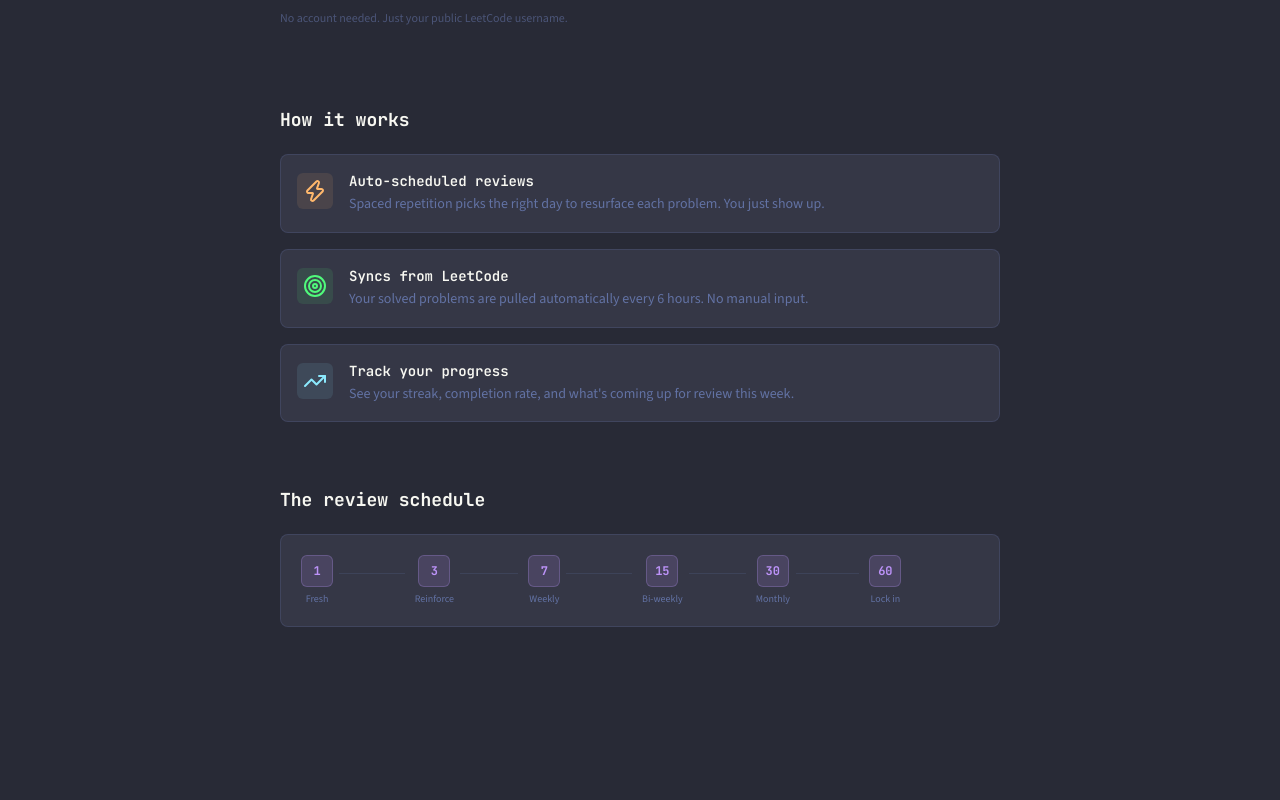
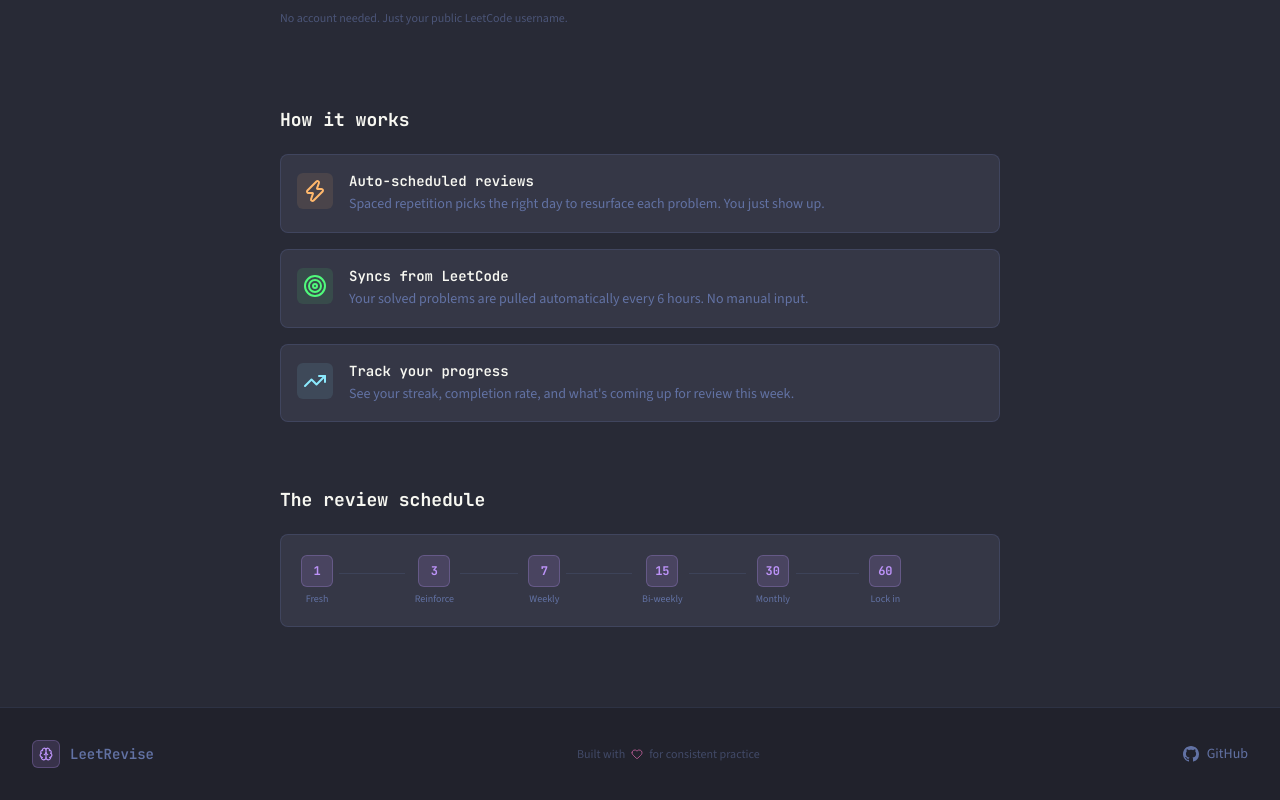
Before and after one commit to Joydeep279/LeetCode-Revisited, a React (Vite) app in the folder client/: page / in a window 1280 px wide. Shown: the part 516-1316 px from the top of the page. Before the commit the page ends 1223 px from the top, so only its background shows below. Built offline with nearby package versions, Linux system fonts and the light colour scheme; no server answers.

Commit message:
add footer

```diff
--- /dev/null
+++ b/client/src/components/Footer.jsx
@@ -0,0 +1,39 @@
+import { Brain, Heart } from "lucide-react";
+import { Link } from "react-router-dom";
+
+export default function Footer() {
+  return (
+    <footer className="border-t border-drac-comment/20 bg-drac-darker">
+      <div className="max-w-7xl mx-auto px-4 sm:px-6 lg:px-8 py-8">
+        <div className="flex flex-col sm:flex-row items-center justify-between gap-6">
+
+          {/* Brand */}
+          <Link to="/" className="flex items-center gap-2.5 group">
+            <div className="w-7 h-7 rounded-md bg-drac-purple/15 border border-drac-purple/25 flex items-center justify-center transition-colors group-hover:bg-drac-purple/25">
+              <Brain className="w-3.5 h-3.5 text-drac-purple" />
+            </div>
+            <span className="text-sm font-heading font-semibold text-drac-comment transition-colors group-hover:text-drac-purple">
+              LeetRevise
+            </span>
+          </Link>
+
+          {/* Center — tagline */}
+          <p className="text-xs text-drac-comment/50 flex items-center gap-1.5">
+            Built with <Heart className="w-3 h-3 text-drac-pink/60" /> for consistent practice
+          </p>
+
+          {/* Right — GitHub link */}
+          <a
+            href="https://github.com/Joydeep279/LeetCode-Revisited"
+            target="_blank"
+            rel="noopener noreferrer"
+            className="flex items-center gap-2 text-sm text-drac-comment hover:text-drac-fg transition-colors"
+          >
+            <svg className="w-4 h-4" viewBox="0 0 24 24" fill="currentColor"><path d="M12 0C5.37 0 0 5.37 0 12c0 5.31 3.435 9.795 8.205 11.385.6.105.825-.255.825-.57 0-.285-.015-1.23-.015-2.235-3.015.555-3.795-.735-4.035-1.41-.135-.345-.72-1.41-1.23-1.695-.42-.225-1.02-.78-.015-.795.945-.015 1.62.87 1.845 1.23 1.08 1.815 2.805 1.305 3.495.99.105-.78.42-1.305.765-1.605-2.67-.3-5.46-1.335-5.46-5.925 0-1.305.465-2.385 1.23-3.225-.12-.3-.54-1.53.12-3.18 0 0 1.005-.315 3.3 1.23.96-.27 1.98-.405 3-.405s2.04.135 3 .405c2.295-1.56 3.3-1.23 3.3-1.23.66 1.65.24 2.88.12 3.18.765.84 1.23 1.905 1.23 3.225 0 4.605-2.805 5.625-5.475 5.925.435.375.81 1.095.81 2.22 0 1.605-.015 2.895-.015 3.3 0 .315.225.69.825.57A12.02 12.02 0 0 0 24 12c0-6.63-5.37-12-12-12z"/></svg>
+            <span className="hidden sm:inline">GitHub</span>
+          </a>
+        </div>
+      </div>
+    </footer>
+  );
+}
--- a/client/src/pages/DashboardPage.jsx
+++ b/client/src/pages/DashboardPage.jsx
@@ -6,6 +6,7 @@ import ProblemCard from "../components/ProblemCard";
 import StatsCard from "../components/StatsCard";
 import StreakTracker from "../components/StreakTracker";
 import LoadingSpinner from "../components/LoadingSpinner";
+import Footer from "../components/Footer";
 import { getDueProblems, markProblemComplete, getStats, syncProblems } from "../api/api";
 
 export default function DashboardPage() {
@@ -140,25 +141,24 @@ export default function DashboardPage() {
   }
 
   return (
-    <div className="min-h-screen bg-drac-bg">
+    <div className="min-h-screen bg-drac-bg flex flex-col">
       <Navbar username={username} onSync={handleSync} syncing={syncing} />
 
       {/* Toast Notification */}
       {toast && (
         <div className="fixed top-16 right-4 z-50 animate-slide-up">
           <div
-            className={`drac-card px-4 py-2.5 text-sm font-medium shadow-lg ${
-              toast.type === "error"
+            className={`drac-card px-4 py-2.5 text-sm font-medium shadow-lg ${toast.type === "error"
                 ? "border-drac-red/40 text-drac-red"
                 : "border-drac-green/40 text-drac-green"
-            }`}
+              }`}
           >
             {toast.message}
           </div>
         </div>
       )}
 
-      <div className="max-w-7xl mx-auto px-4 sm:px-6 lg:px-8 py-8">
+      <div className="max-w-7xl mx-auto px-4 sm:px-6 lg:px-8 py-8 flex-1 w-full">
         {/* Page Header */}
         <div className="mb-8">
           <h1 className="text-2xl sm:text-3xl font-heading font-bold text-drac-fg">
@@ -281,6 +281,8 @@ export default function DashboardPage() {
           </div>
         </div>
       </div>
+
+      <Footer />
     </div>
   );
 }
--- a/client/src/pages/LandingPage.jsx
+++ b/client/src/pages/LandingPage.jsx
@@ -2,6 +2,7 @@ import { useState, useEffect } from "react";
 import { useNavigate } from "react-router-dom";
 import { Brain, ArrowRight, Zap, Target, TrendingUp } from "lucide-react";
 import { registerUser } from "../api/api";
+import Footer from "../components/Footer";
 
 export default function LandingPage() {
   const [username, setUsername] = useState("Joydeep279");
@@ -194,6 +195,8 @@ export default function LandingPage() {
           </div>
         </div>
       </div>
+
+      <Footer />
     </div>
   );
 }
--- a/client/src/pages/ProgressPage.jsx
+++ b/client/src/pages/ProgressPage.jsx
@@ -12,6 +12,7 @@ import {
 } from "lucide-react";
 import Navbar from "../components/Navbar";
 import LoadingSpinner from "../components/LoadingSpinner";
+import Footer from "../components/Footer";
 import { getAllProblems, getStats } from "../api/api";
 
 const INTERVAL_LABELS = ["Day 1", "Day 3", "Day 7", "Day 15", "Day 30", "Day 60"];
@@ -141,10 +142,10 @@ export default function ProgressPage() {
   }
 
   return (
-    <div className="min-h-screen bg-drac-bg">
+    <div className="min-h-screen bg-drac-bg flex flex-col">
       <Navbar username={username} />
 
-      <div className="max-w-7xl mx-auto px-4 sm:px-6 lg:px-8 py-8">
+      <div className="max-w-7xl mx-auto px-4 sm:px-6 lg:px-8 py-8 flex-1 w-full">
         {/* Page Header */}
         <div className="mb-8 animate-fade-in">
           <h1 className="text-2xl sm:text-3xl font-heading font-bold text-drac-fg">
@@ -383,6 +384,8 @@ export default function ProgressPage() {
           </div>
         )}
       </div>
+
+      <Footer />
     </div>
   );
 }
```
